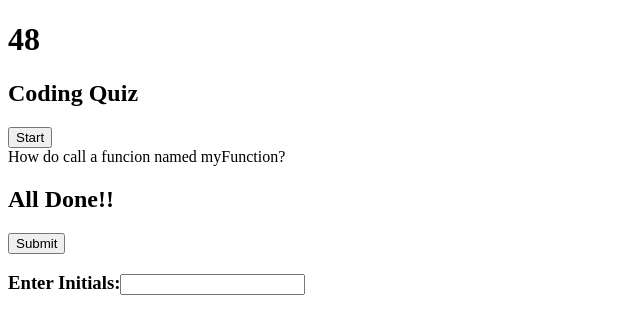
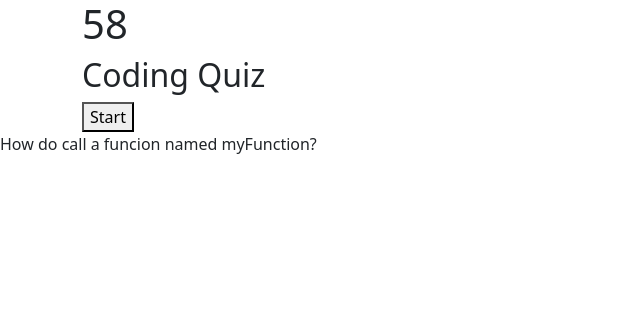
Before and after one commit to boconnorb20/Coding-Quiz-2021, a plain HTML site: page index.html in a window 1280 px wide. Both pictures are taken after a click on the button "Start". Shown: the whole page, without its empty margins (0-640 px from the left). Drawn offline with nearby package versions, Linux system fonts and the light colour scheme.

Commit message:
Updates to js file, html. Working on game start and additional html file for high score page

```diff
--- a/index.html
+++ b/index.html
@@ -3,6 +3,8 @@
 <head>
     <meta charset="UTF-8">
     <meta name="viewport" content="width=device-width, initial-scale=1.0">
+    <link href="https://cdn.jsdelivr.net/npm/bootstrap@5.0.1/dist/css/bootstrap.min.css" rel="stylesheet" integrity="sha384-+0n0xVW2eSR5OomGNYDnhzAbDsOXxcvSN1TPprVMTNDbiYZCxYbOOl7+AMvyTG2x" crossorigin="anonymous">
+    <script src="https://cdn.jsdelivr.net/npm/bootstrap@5.0.1/dist/js/bootstrap.bundle.min.js" integrity="sha384-gtEjrD/SeCtmISkJkNUaaKMoLD0//ElJ19smozuHV6z3Iehds+3Ulb9Bn9Plx0x4" crossorigin="anonymous"></script>
     <link rel="stylesheet" type="text/css" href="style.css">
     <title>Coding Quiz</title>
 </head>
@@ -17,18 +19,8 @@
       </div>
     </div>
     <div id="questions">
-        <div id="choices"></div>
+        <div id="answers"></div>
     </div>
-    <div class="wrapper hide">
-        <h2>All Done!!</h2>
-        <button class="Submit-button">
-              Submit
-        </button>
-        <h3>Enter Initials:<input type="text"/></h3>
-    </div>
-
-
-    <script src="https://code.jquery.com/jquery-3.6.0.min.js"></script>
     <script src="script.js"></script>
 </body>
 </html>
--- a/script.js
+++ b/script.js
@@ -1,63 +1,66 @@
 var startButton = document.querySelector(".start-button");
 var timerElement = document.querySelector(".time");
 
-var timerCount;
+var timerCount=60;
 var highScore;
 var correct;
 var questions = document.querySelector("#questions");
-var choices = document.querySelector("#choices");
+var answers = document.querySelector("#answers");
 var index = 0;
+var timer;
 
 
-timerCount = 50;
 
 
 var startTimer = function() {
-  // JS event "timer-event" doesn't exist
-  // timerElement.addEventListener("timer-event", startTimer);
-
+  timerElement.addEventListener("timer-event", startTimer);
+  console.log(timerCount);
   // put timer count on the page visually
   timerElement.textContent = timerCount;
-  var timer = setInterval(function() {
+  timer = setInterval(function() {
    timerCount--;
    timerElement.textContent = timerCount;
-
-   // check on time left
-   // check if questions remaining
-    if (timerCount >= 0) {
-     // NEED TO FIGURE THIS OUT
-     // play next question
-    } else if (wrong && timerCount --- 2) {
+    if (timerCount > 0) {
+      // Play next question, Game continues
+    } else {
+      quizOver();
 
     } if (highScore && timerCount > 0) {
         clearInterval(timer);
     }
-      if (timerCount === 0) {
-        clearInterval(timer);
-    }
+
   }, 1000);
 };
 
 var startGame = function() {
   startTimer();
   getQuestions();
+  //get answers to appear
   // doWhateverElseYouNeedAtStart();
 }
 
 startButton.addEventListener('click', startGame);
 
+function getQuestions() {
+  var currentQuestion = quizQuestions[index];
+  questions.textContent = currentQuestion.question
+  answers.innerHTML = ""
+  currentQuestion.answers.forEach(function(choice, i){
+    var choiceBtn = document.createElement("button")
+    choiceBtn.setAttribute("class", "answers")
+    choiceBtn.setAttribute("value", choice)
+    choiceBtn.textContent = i + 1 + ": " + choice
+    answers.appendChild(choiceBtn)
+    choiceBtn.onclick = verifyAnswer;
+  })
+}
+
 // building questions and answers
 const quizQuestions = [
     {
        question: "How do call a funcion named myFunction?",
-       answers: [
-            "myfunction",
-            "myFunction()",
-            "Call myFunction()",
-        ],
+       answers: ["myfunction", "myFunction()", "Call myFunction()"],
         correct: "myFunction()",
-
-
     },
     {
         question: "What is the correct way to write a For loop?",
@@ -100,19 +103,7 @@ const quizQuestions = [
      },
 
 ];
-function getQuestions() {
-  var currentQuestion = quizQuestions[index];
-  questions.textContent = currentQuestion.question
-  choices.innerHTML = ""
-  currentQuestion.answers.forEach(function(choice, i){
-    var choiceBtn = document.createElement("button")
-    choiceBtn.setAttribute("class", "choice")
-    choiceBtn.setAttribute("value", choice)
-    choiceBtn.textContent = i + 1 + ": " + choice
-    choices.appendChild(choiceBtn)
-    choiceBtn.onclick = verifyAnswer
-  })
-}
+
 
 // verify selected answer
 function verifyAnswer() {
```
Also changed, not shown: highScoresPage.html (+8 -1 lines).
